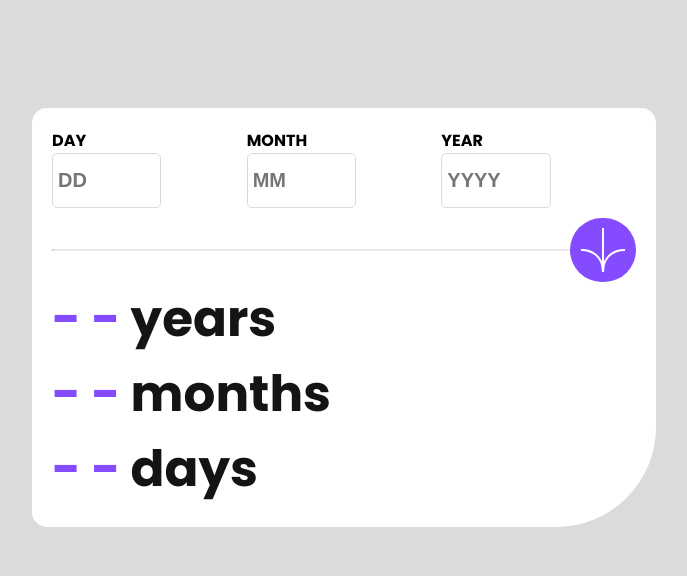
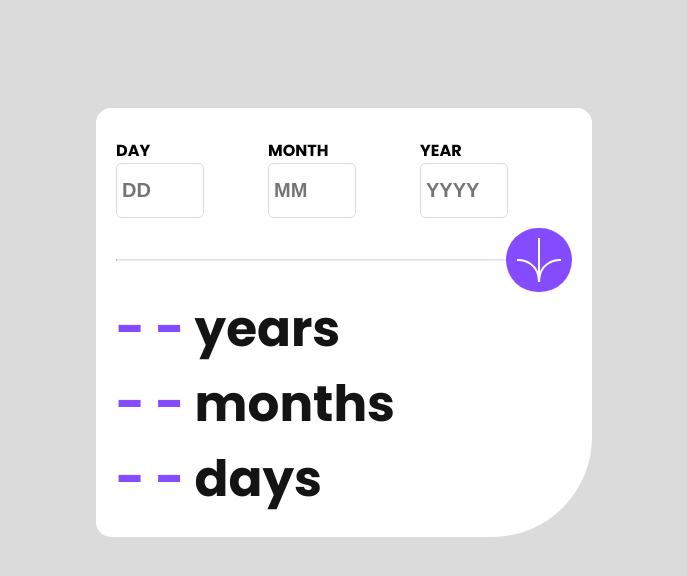
Before and after one commit to SergioRex12/age-calculator, a plain HTML site: page index.html in a window 1280 px wide. Shown: the whole page, without its empty margins (296-983 px from the left). Drawn offline with Linux system fonts and the light colour scheme.

Commit message:
Fix width

```diff
--- a/css/app.css
+++ b/css/app.css
@@ -6,7 +6,7 @@ body {
 }
 
 html {
-    width: 50%;
+    width: 40%;
     margin: auto;
     margin-top: 100px;
 }
@@ -18,7 +18,7 @@ html {
 form {
     display: flex;
     background-color: white;
-    margin-bottom: 10px;
+    margin: 10px 0;
 }
 
 main {
```
